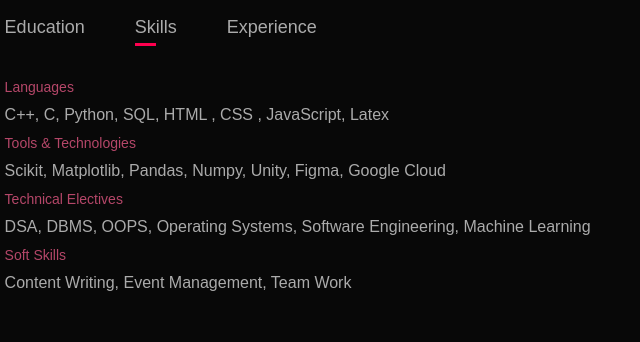
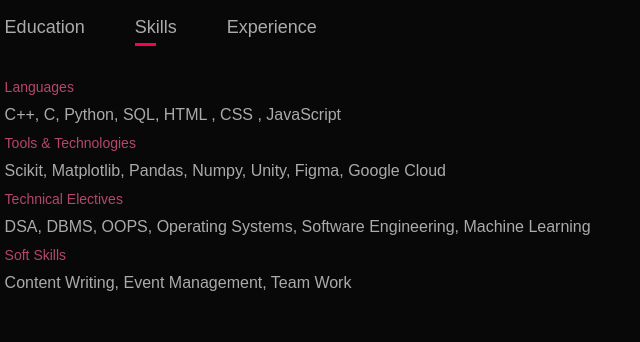
Before and after one commit to vanivaranya/Personal-Portfolio-Website, a plain HTML site: page index.html in a window 1280 px wide. Shown: the part 1088-1430 px from the top of the page, 533-1173 px from the left. Drawn offline with Linux system fonts and the light colour scheme.

Commit message:
Update index.html

```diff
--- a/index.html
+++ b/index.html
@@ -57,7 +57,7 @@
                     </div>
                     <div class = "tab-contents active-tab" id = "skills">
                         <ul>
-                            <li> <span> Languages</span> <br> </li> C++, C, Python, SQL, HTML , CSS , JavaScript, Latex </li>
+                            <li> <span> Languages</span> <br> </li> C++, C, Python, SQL, HTML , CSS , JavaScript </li>
                             <li> <span> Tools & Technologies</span> <br> </li> Scikit, Matplotlib, Pandas, Numpy, Unity, Figma, Google Cloud </li>
                             <li> <span> Technical Electives </span> <br> </li> DSA, DBMS, OOPS, Operating Systems, Software Engineering, Machine Learning
  </li>
```
